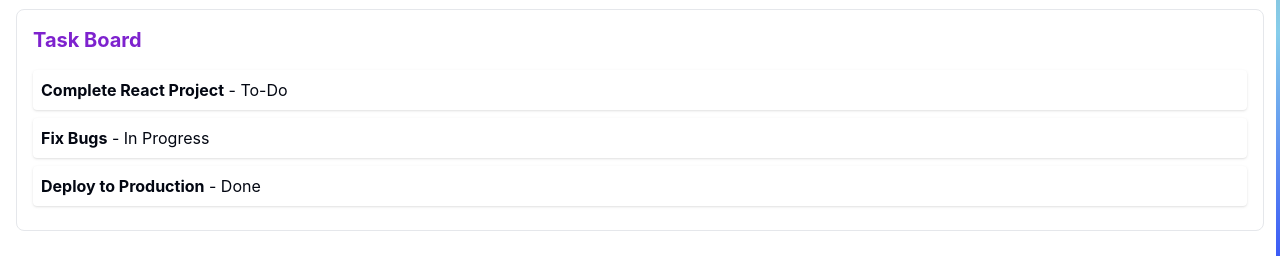
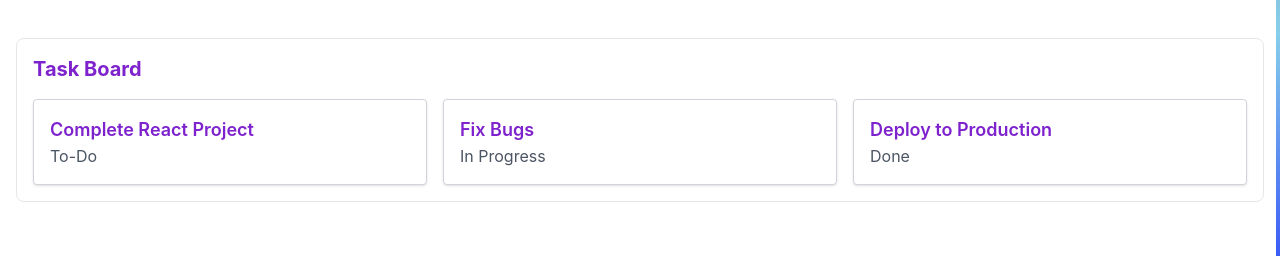
Before and after one commit to Mthe001/task-management, a React (Vite) app: page / in a window 1280 px wide. Shown: the part 367-623 px from the top of the page. Built offline with nearby package versions, Linux system fonts and the light colour scheme; no server answers.

Commit message:
fix(showtask):grid_implement

```diff
--- a/src/pages/Home/ShowTask.jsx
+++ b/src/pages/Home/ShowTask.jsx
@@ -4,17 +4,21 @@ const ShowTask = ({ tasks }) => {
     return (
         <div className="p-4 border rounded-lg bg-background">
             <h2 className="text-xl text-purple-700 font-bold mb-4">Task Board</h2>
-            <ul>
+            <div className="grid grid-cols-1 sm:grid-cols-2 lg:grid-cols-3 gap-4">
                 {tasks.length > 0 ? (
                     tasks.map((task) => (
-                        <li key={task.id} className="p-2 bg-background rounded shadow mb-2">
-                            <strong>{task.title}</strong> - {task.category}
-                        </li>
+                        <div
+                            key={task.id}
+                            className="p-4 bg-background rounded shadow border border-gray-300"
+                        >
+                            <h3 className="font-semibold text-lg text-purple-700">{task.title}</h3>
+                            <p className="text-gray-600">{task.category}</p>
+                        </div>
                     ))
                 ) : (
                     <p>No tasks available.</p>
                 )}
-            </ul>
+            </div>
         </div>
     );
 };
```
